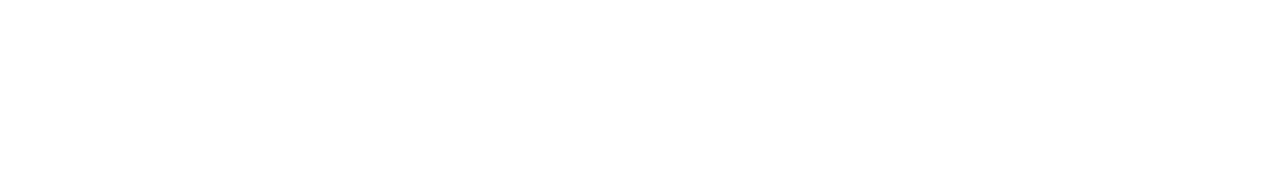
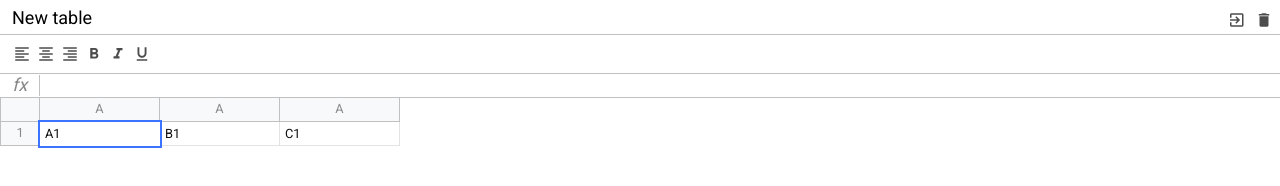
Before and after one commit to miron809/excelProject, a website built with webpack: page src/index.html in a window 1280 px wide. Built offline with nearby package versions, Linux system fonts and the light colour scheme.

Commit message:
added markup for table-page

```diff
--- a/package.json
+++ b/package.json
@@ -45,6 +45,7 @@
     "webpack-dev-server": "^3.11.0"
   },
   "dependencies": {
-    "@babel/polyfill": "^7.8.7"
+    "@babel/polyfill": "^7.8.7",
+    "normalize.css": "^8.0.1"
   }
 }
--- a/src/index.html
+++ b/src/index.html
@@ -5,12 +5,89 @@
   <meta name="viewport"
         content="width=device-width, user-scalable=no, initial-scale=1.0, maximum-scale=1.0, minimum-scale=1.0">
   <meta http-equiv="X-UA-Compatible" content="ie=edge">
+  <link href="https://fonts.googleapis.com/icon?family=Material+Icons" rel="stylesheet">
   <link rel="shortcut icon" href="favicon.ico">
   <title>Pure JavaScript Excel</title>
 </head>
 <body>
 
-<div id="app" class="container"></div>
+<div id="app" class="container">
+  <div class="excel">
+
+    <div class="excel__header">
+      <input type="text" class="input" value="New table">
+
+      <div>
+        <div class="button">
+          <span class="material-icons">exit_to_app</span>
+        </div>
+        <div class="button">
+          <span class="material-icons">delete</span>
+        </div>
+      </div>
+    </div>
+
+    <div class="excel__toolbar">
+
+      <div class="button">
+        <span class="material-icons">format_align_left</span>
+      </div>
+      <div class="button">
+        <span class="material-icons">format_align_center</span>
+      </div>
+      <div class="button">
+        <span class="material-icons">format_align_right</span>
+      </div>
+      <div class="button">
+        <span class="material-icons">format_bold</span>
+      </div>
+      <div class="button">
+        <span class="material-icons">format_italic</span>
+      </div>
+      <div class="button">
+        <span class="material-icons">format_underline</span>
+      </div>
+
+    </div>
+
+    <div class="excel__formula">
+      <div class="info">
+        fx
+      </div>
+      <div class="input" contenteditable spellcheck="false"></div>
+    </div>
+
+    <div class="excel__table">
+      <div class="row">
+        <div class="row-info">
+
+        </div>
+        <div class="row-data">
+          <div class="column">
+            A
+          </div>
+          <div class="column">
+            A
+          </div>
+          <div class="column">
+            A
+          </div>
+        </div>
+      </div>
+      <div class="row">
+        <div class="row-info">
+          1
+        </div>
+        <div class="row-data">
+          <div class="cell selected">A1</div>
+          <div class="cell">B1</div>
+          <div class="cell">C1</div>
+        </div>
+      </div>
+    </div>
+
+  </div>
+</div>
 
 </body>
 </html>
--- /dev/null
+++ b/src/scss/_mixins.scss
@@ -0,0 +1,23 @@
+@mixin button($color: green) {
+  display: inline-flex;
+  justify-content: center;
+  align-items: center;
+  height: 24px;
+  min-width: 24px;
+  padding: 3px;
+  position: relative;
+  color: rgba(0,0,0,.7);
+
+  span {
+    font-size: 18px;
+  }
+
+  &:active, &.active {
+    color: $color;
+  }
+
+  &:hover {
+    background: #eee;
+    cursor: pointer;
+  }
+}
--- /dev/null
+++ b/src/scss/_variables.scss
@@ -0,0 +1,7 @@
+$header-height: 34px;
+$toolbar-height: 40px;
+$formula-height: 24px;
+$info-cell-width: 40px;
+$cell-width: 120px;
+$row-height: 24px;
+$border-color: #c0c0c0;
--- /dev/null
+++ b/src/scss/formula.scss
@@ -0,0 +1,32 @@
+@import "variables";
+@import "mixins";
+
+.excel__formula {
+  position: absolute;
+  top: $header-height + $toolbar-height;
+  left: 0;
+  right: 0;
+  height: $formula-height;
+  display: flex;
+  align-items: center;
+  border-bottom: 1px solid $border-color;
+
+  .info {
+    font-size: 18px;
+    font-style: italic;
+    text-align: center;
+    border-right: 1px solid $border-color;
+    min-width: $info-cell-width;
+  }
+
+  .input {
+    padding: 4px;
+    font-size: 12px;
+    outline: none;
+    width: 100%;
+    height: 100%;
+    display: flex;
+    align-items: center;
+    color: #000;
+  }
+}
--- /dev/null
+++ b/src/scss/header.scss
@@ -0,0 +1,39 @@
+@import "variables";
+@import "mixins";
+
+.excel__header {
+  position: absolute;
+  top: 0;
+  right: 0;
+  left: 0;
+  height: $header-height;
+  padding: 8px 4px 0;
+  display: flex;
+  justify-content: space-between;
+
+  .input {
+    margin: 0;
+    padding: 2px 7px;
+    min-width: 1px;
+    color: #000;
+    border: 1px solid transparent;
+    border-radius: 2px;
+    height: 20px;
+    font-size: 18px;
+    line-height: 22;
+    outline: none;
+
+    &:hover {
+      border: 2px solid $border-color;
+    }
+
+    &:focus {
+      border: 2px solid #1a73e8;
+    }
+  }
+
+  .button {
+    @include button(red);
+  }
+
+}
--- a/src/scss/index.scss
+++ b/src/scss/index.scss
@@ -0,0 +1,27 @@
+@import url('https://fonts.googleapis.com/css?family=Roboto&display=swap');
+@import "~normalize.css";
+
+@import "header";
+@import "toolbar";
+@import "formula";
+@import "table";
+
+* {
+  margin: 0;
+  padding: 0;
+  box-sizing: border-box;
+}
+
+body {
+  font-family: 'Roboto', sans-serif;
+  font-size: 12px;
+}
+
+
+.excel {
+  position: relative;
+  color: #888;
+  height: 100%;
+  min-width: 100%;
+  font-size: .8rem;
+}
--- /dev/null
+++ b/src/scss/table.scss
@@ -0,0 +1,64 @@
+@import "variables";
+@import "mixins";
+
+.excel__table {
+  position: absolute;
+  left: 0;
+  right: 0;
+  top: $header-height + $toolbar-height + $formula-height;
+  overflow-x: auto;
+  padding-bottom: 2px;
+
+  .row {
+    display: flex;
+    min-height: 20px;
+    height: $row-height;
+  }
+
+  .row-info {
+    display: flex;
+    justify-content: center;
+    align-items: center;
+    min-width: $info-cell-width;
+    height: 100%;
+    border: 1px solid $border-color;
+    background: #f8f9fa;
+    border-top: none;
+  }
+
+  .row-data {
+    display: flex;
+  }
+
+  .column {
+    display: flex;
+    justify-content: center;
+    align-items: center;
+    background: #f8f9fa;
+    min-width: 40px;
+    width: $cell-width;
+    height: 100%;
+    border: 1px solid $border-color;
+    border-top: none;
+    border-left: none;
+  }
+
+  .cell {
+    min-width: 40px;
+    padding: 5px;
+    width: $cell-width;
+    height: 100%;
+    border: 1px solid #e2e3e3;
+    border-top: none;
+    border-left: none;
+    color: #111;
+    white-space: nowrap;
+    outline: none;
+
+    &.selected {
+      border: none;
+      outline: 2px solid #3c74ff;
+      z-index: 2;
+    }
+  }
+}
--- /dev/null
+++ b/src/scss/toolbar.scss
@@ -0,0 +1,18 @@
+@import "variables";
+@import "mixins";
+
+.excel__toolbar {
+  position: absolute;
+  height: $toolbar-height;
+  left: 0;
+  right: 0;
+  top: $header-height;
+  border-top: 1px solid $border-color;
+  border-bottom: 1px solid $border-color;
+  padding: 7px 10px;
+  display: flex;
+
+  .button {
+    @include button(green);
+  }
+}
```
Also changed, not shown: 1 other file.
